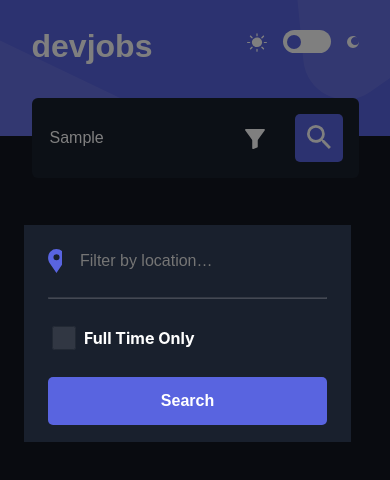
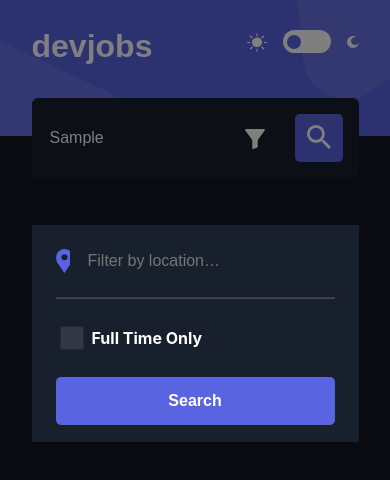
Before and after one commit to harrisonJones12/github-jobs, a React (Create React App) app: page / in a window 390 px wide. Both pictures are taken after typing "Sample" into the empty fields and a click on the button 254 px from the left and 140 px from the top of the page. Shown: the top 480 px of the page. Built offline with nearby package versions, Linux system fonts and the light colour scheme.

Commit message:
Correct modal stle issues and hide model on tablet and desktop screen (#6)

```diff
--- a/src/components/FilterModal/FilterModal.scss
+++ b/src/components/FilterModal/FilterModal.scss
@@ -11,6 +11,10 @@
   padding-top: 225px;
   top: 0;
 
+  @media (min-width: 768px) {
+    display: none;
+  }
+
   .filter-modal-content {
     padding: 24px;
     width: 327px;
@@ -18,6 +22,7 @@
     background-color: #19202d;
     box-sizing: border-box;
     margin-left: 24px;
+    margin: 0 auto;
   }
 
   .mobile-icon-input-container {
```
